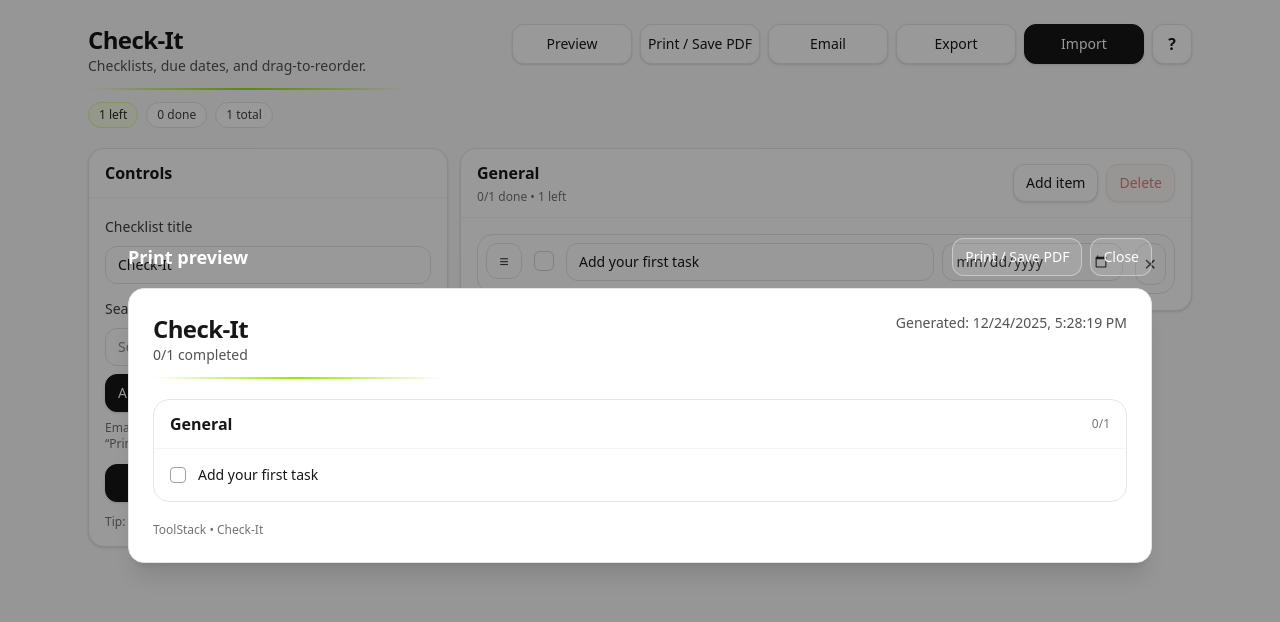
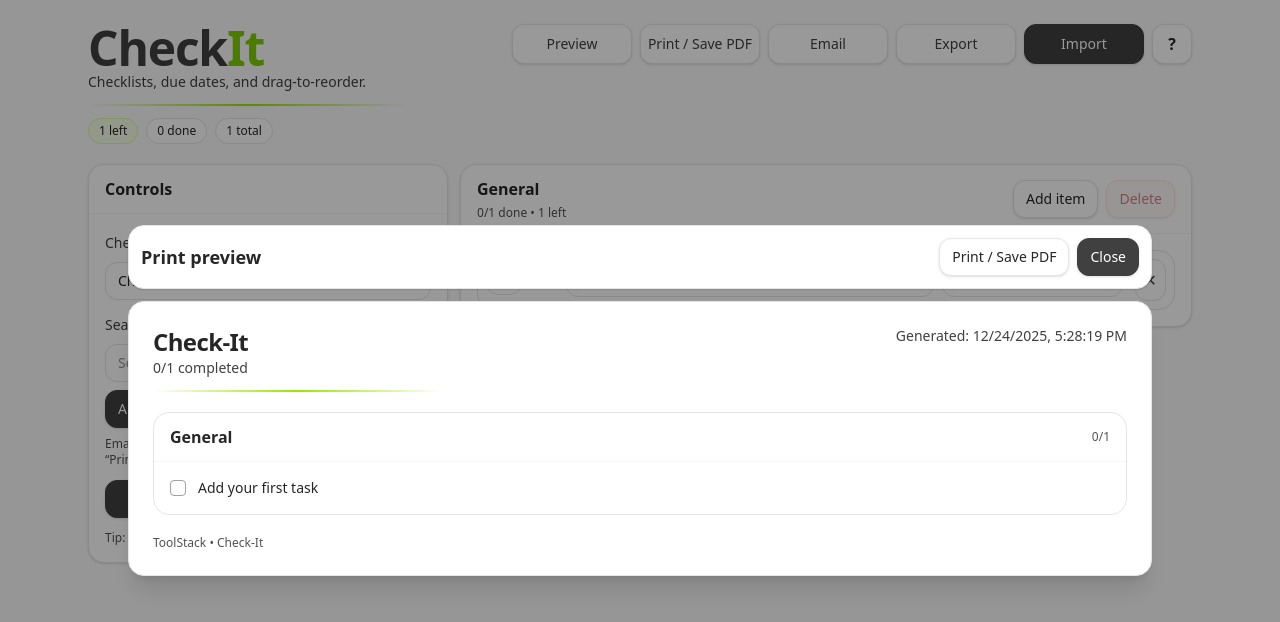
Before and after one commit to retronlinede-design/toolstack-check-it, a React (Vite) app: page / in a window 1280 px wide. Both pictures are taken after a click on the button "Preview". Shown: the top 622 px of the page. Built offline with nearby package versions, Linux system fonts and the light colour scheme.

Commit message:
Check-It: lock master styling (neutral-700 primary, dark grey text, heading update)

```diff
--- a/src/App.jsx
+++ b/src/App.jsx
@@ -44,7 +44,7 @@
 const btnSecondary =
   "print:hidden px-3 py-2 rounded-xl text-sm font-medium border border-neutral-200 bg-white shadow-sm hover:bg-neutral-50 active:translate-y-[1px] transition disabled:opacity-50 disabled:cursor-not-allowed";
 const btnPrimary =
-  "print:hidden px-3 py-2 rounded-xl text-sm font-medium border border-neutral-900 bg-neutral-900 text-white shadow-sm hover:bg-neutral-800 active:translate-y-[1px] transition disabled:opacity-50 disabled:cursor-not-allowed";
+  "print:hidden px-3 py-2 rounded-xl text-sm font-medium border border-neutral-700 bg-neutral-700 text-white shadow-sm hover:bg-neutral-600 active:translate-y-[1px] transition disabled:opacity-50 disabled:cursor-not-allowed";
 const btnDanger =
   "print:hidden px-3 py-2 rounded-xl text-sm font-medium border border-red-200 bg-red-50 text-red-700 shadow-sm hover:bg-red-100 active:translate-y-[1px] transition disabled:opacity-50 disabled:cursor-not-allowed";
 const inputBase =
@@ -69,10 +69,10 @@
 function ActionButton({ children, onClick, tone = "default", disabled, title }) {
   const cls =
     tone === "primary"
-      ? "bg-neutral-900 hover:bg-neutral-800 text-white border-neutral-900"
+      ? "bg-neutral-700 hover:bg-neutral-600 text-white border-neutral-700"
       : tone === "danger"
         ? "bg-red-50 hover:bg-red-100 text-red-700 border-red-200"
-        : "bg-white hover:bg-neutral-50 text-neutral-900 border-neutral-200";
+        : "bg-white hover:bg-neutral-50 text-neutral-700 border-neutral-200";
 
   return (
     <button type="button" onClick={onClick} disabled={disabled} title={title} className={`${ACTION_BASE} ${cls}`}>
@@ -84,8 +84,8 @@
 function ActionFileButton({ children, onFile, accept = "application/json", tone = "primary", title }) {
   const cls =
     tone === "primary"
-      ? "bg-neutral-900 hover:bg-neutral-800 text-white border-neutral-900"
-      : "bg-white hover:bg-neutral-50 text-neutral-900 border-neutral-200";
+      ? "bg-neutral-700 hover:bg-neutral-600 text-white border-neutral-700"
+      : "bg-white hover:bg-neutral-50 text-neutral-700 border-neutral-200";
 
   return (
     <label title={title} className={`${ACTION_BASE} ${cls} cursor-pointer`}>
@@ -106,7 +106,7 @@
       ? "border-lime-200 bg-lime-50 text-neutral-800"
       : tone === "warn"
         ? "border-amber-200 bg-amber-50 text-neutral-800"
-        : "border-neutral-200 bg-white text-neutral-700";
+        : "border-neutral-200 bg-white text-neutral-800";
 
   return (
     <span className={`inline-flex items-center px-2.5 py-1 rounded-full text-xs font-medium border ${cls}`}>
@@ -121,7 +121,7 @@
       type="button"
       onClick={() => onChange(!checked)}
       className={`h-5 w-5 rounded-md border flex items-center justify-center transition ${
-        checked ? "bg-neutral-900 border-neutral-900" : "bg-white border-neutral-300 hover:bg-neutral-50"
+        checked ? "bg-neutral-800 border-neutral-800" : "bg-white border-neutral-300 hover:bg-neutral-50"
       }`}
       aria-label={checked ? "Uncheck" : "Check"}
     >
@@ -147,14 +147,14 @@
       <div className="absolute inset-0 bg-black/40" onClick={onCancel} />
       <div className="relative w-full max-w-md rounded-2xl bg-white border border-neutral-200 shadow-xl overflow-hidden">
         <div className="p-4 border-b border-neutral-100">
-          <div className="text-lg font-semibold text-neutral-900">{title}</div>
-          <div className="text-sm text-neutral-600 mt-1">{message}</div>
+          <div className="text-lg font-semibold text-neutral-800">{title}</div>
+          <div className="text-sm text-neutral-700 mt-1">{message}</div>
           <div className="mt-3 h-[2px] w-40 rounded-full bg-gradient-to-r from-lime-400/0 via-lime-400 to-emerald-400/0" />
         </div>
         <div className="p-4 flex items-center justify-end gap-2">
           <button
             type="button"
-            className="px-3 py-2 rounded-xl text-sm font-medium border border-neutral-200 bg-white hover:bg-neutral-50 text-neutral-900 transition"
+            className="px-3 py-2 rounded-xl text-sm font-medium border border-neutral-200 bg-white hover:bg-neutral-50 text-neutral-800 transition"
             onClick={onCancel}
           >
             Cancel
@@ -182,13 +182,13 @@
       <div className="relative w-full max-w-2xl rounded-2xl bg-white border border-neutral-200 shadow-xl overflow-hidden">
         <div className="p-4 border-b border-neutral-100 flex items-start justify-between gap-4">
           <div>
-            <div className="text-lg font-semibold text-neutral-900">Help</div>
-            <div className="text-sm text-neutral-600 mt-1">How saving works in ToolStack apps.</div>
+            <div className="text-lg font-semibold text-neutral-800">Help</div>
+            <div className="text-sm text-neutral-700 mt-1">How saving works in ToolStack apps.</div>
             <div className="mt-3 h-[2px] w-52 rounded-full bg-gradient-to-r from-lime-400/0 via-lime-400 to-emerald-400/0" />
           </div>
           <button
             type="button"
-            className="px-3 py-2 rounded-xl text-sm font-medium border border-neutral-200 bg-white hover:bg-neutral-50 text-neutral-900 transition"
+            className="px-3 py-2 rounded-xl text-sm font-medium border border-neutral-200 bg-white hover:bg-neutral-50 text-neutral-800 transition"
             onClick={onClose}
           >
             Close
@@ -197,37 +197,35 @@
 
         <div className="p-4 space-y-4 text-sm text-neutral-700">
           <div className="rounded-2xl border border-neutral-200 p-4">
-            <div className="font-semibold text-neutral-900">Autosave (default)</div>
-            <p className="mt-1 text-neutral-600">
+            <div className="font-semibold text-neutral-800">Autosave (default)</div>
+            <p className="mt-1 text-neutral-700">
               Your data saves automatically in this browser on this device (localStorage). If you clear browser data or
               switch devices, it won’t follow automatically.
             </p>
           </div>
 
           <div className="rounded-2xl border border-neutral-200 p-4">
-            <div className="font-semibold text-neutral-900">Export (backup / move devices)</div>
-            <p className="mt-1 text-neutral-600">
+            <div className="font-semibold text-neutral-800">Export (backup / move devices)</div>
+            <p className="mt-1 text-neutral-700">
               Use <span className="font-medium">Export</span> to download a JSON backup file. Save it somewhere safe
               (Drive/Dropbox/email to yourself).
             </p>
           </div>
 
           <div className="rounded-2xl border border-neutral-200 p-4">
-            <div className="font-semibold text-neutral-900">Import (restore)</div>
-            <p className="mt-1 text-neutral-600">
+            <div className="font-semibold text-neutral-800">Import (restore)</div>
+            <p className="mt-1 text-neutral-700">
               Use <span className="font-medium">Import</span> to load a previous JSON backup and continue.
             </p>
           </div>
 
-          <div className="text-xs text-neutral-500">
-            Tip: Export once a week (or after big updates) so you always have a clean backup.
-          </div>
+          <div className="text-xs text-neutral-600">Tip: Export once a week (or after big updates) so you always have a clean backup.</div>
         </div>
 
         <div className="p-4 border-t border-neutral-100 flex items-center justify-end">
           <button
             type="button"
-            className="px-3 py-2 rounded-xl text-sm font-medium border border-neutral-900 bg-neutral-900 text-white hover:bg-neutral-800 transition"
+            className="px-3 py-2 rounded-xl text-sm font-medium border border-neutral-700 bg-neutral-700 text-white hover:bg-neutral-600 transition"
             onClick={onClose}
           >
             Got it
@@ -236,6 +234,17 @@
       </div>
     </div>
   );
+}
+
+// DEV-only micro tests (kept tiny, no runtime impact in production builds)
+if (import.meta?.env?.DEV) {
+  console.assert(
+    JSON.stringify(arrayMove([1, 2, 3], 0, 2)) === JSON.stringify([2, 3, 1]),
+    "arrayMove should move item"
+  );
+  console.assert(safeParse("{\"a\":1}", null)?.a === 1, "safeParse should parse valid JSON");
+  console.assert(safeParse("not-json", "x") === "x", "safeParse should fallback on invalid JSON");
+  console.assert(/\d{4}-\d{2}-\d{2}/.test(todayISO()), "todayISO should be YYYY-MM-DD");
 }
 
 export default function App() {
@@ -361,18 +370,19 @@
     lines.push(`Title: ${title || "Check-It"}`);
     lines.push(`Date: ${iso}`);
     lines.push(`Generated: ${now.toLocaleString()}`);
-    lines.push(``);
+    lines.push("");
     lines.push(
       `Summary: ${totals.done}/${totals.total} completed${totals.overdue ? ` • ${totals.overdue} overdue` : ""}`
     );
     if (isFiltered) lines.push(`View: Filtered • Showing ${filteredTotals.total} item(s)`);
-    lines.push(``);
+    lines.push("");
 
     for (const s of filteredSections) {
       const items = s.items || [];
       if (!items.length) continue;
       const stAll = sectionTotals.find((x) => x.id === s.id) || { total: 0, done: 0, left: 0, overdue: 0 };
-      const stShown = filteredSectionTotals.find((x) => x.id === s.id) || { total: 0, done: 0, left: 0, overdue: 0 };
+      const stShown =
+        filteredSectionTotals.find((x) => x.id === s.id) || { total: 0, done: 0, left: 0, overdue: 0 };
 
       lines.push(`== ${s.name} ==`);
       lines.push(isFiltered ? `Showing: ${stShown.total}/${stAll.total}` : `Items: ${stAll.total}`);
@@ -381,7 +391,7 @@
         const due = it.dueDate ? ` (due ${it.dueDate})` : "";
         lines.push(`${mark} ${it.text}${due}`);
       }
-      lines.push(``);
+      lines.push("");
     }
 
     lines.push(`Link: https://toolstack-check-it.vercel.app`);
@@ -439,7 +449,9 @@
 
   const deleteItem = (sectionId, itemId) => {
     setSections((prev) =>
-      prev.map((s) => (s.id === sectionId ? { ...s, items: (s.items || []).filter((it) => it.id !== itemId) } : s))
+      prev.map((s) =>
+        s.id === sectionId ? { ...s, items: (s.items || []).filter((it) => it.id !== itemId) } : s
+      )
     );
   };
 
@@ -498,7 +510,7 @@
   };
 
   return (
-    <div className="min-h-screen bg-neutral-50 text-neutral-900">
+    <div className="min-h-screen bg-neutral-50 text-neutral-800">
       {/* Print rules */}
       <style>{`
         @media print { .print\\:hidden { display: none !important; } }
@@ -529,19 +541,13 @@
         <div className="fixed inset-0 z-50 flex items-center justify-center p-4 sm:p-8">
           <div className="absolute inset-0 bg-black/40" onClick={() => setPreviewOpen(false)} />
           <div className="relative w-full max-w-5xl">
-            <div className="flex items-center justify-between gap-3 mb-3">
-              <div className="text-lg font-semibold text-white">Print preview</div>
+            <div className="mb-3 rounded-2xl bg-white border border-neutral-200 shadow-sm p-3 flex items-center justify-between gap-3">
+              <div className="text-lg font-semibold text-neutral-800">Print preview</div>
               <div className="flex items-center gap-2">
-                <button
-                  className="px-3 py-2 rounded-xl text-sm font-medium border border-white/40 bg-white/10 hover:bg-white/15 text-white transition"
-                  onClick={() => window.print()}
-                >
+                <button className={btnSecondary} onClick={() => window.print()}>
                   Print / Save PDF
                 </button>
-                <button
-                  className="px-3 py-2 rounded-xl text-sm font-medium border border-white/40 bg-white/10 hover:bg-white/15 text-white transition"
-                  onClick={() => setPreviewOpen(false)}
-                >
+                <button className={btnPrimary} onClick={() => setPreviewOpen(false)}>
                   Close
                 </button>
               </div>
@@ -551,22 +557,22 @@
               <div id="checkit-print" className="p-6">
                 <div className="flex items-start justify-between gap-4">
                   <div>
-                    <div className="text-2xl font-bold tracking-tight text-neutral-900">{title || "Check-It"}</div>
-                    <div className="text-sm text-neutral-600">
+                    <div className="text-2xl font-bold tracking-tight text-neutral-800">{title || "Check-It"}</div>
+                    <div className="text-sm text-neutral-700">
                       {totals.done}/{totals.total} completed{totals.overdue ? ` • ${totals.overdue} overdue` : ""}
                       {isFiltered ? ` • showing ${filteredTotals.total} item(s)` : ""}
                     </div>
                     <div className="mt-3 h-[2px] w-72 rounded-full bg-gradient-to-r from-lime-400/0 via-lime-400 to-emerald-400/0" />
                   </div>
-                  <div className="text-sm text-neutral-600">Generated: {new Date().toLocaleString()}</div>
+                  <div className="text-sm text-neutral-700">Generated: {new Date().toLocaleString()}</div>
                 </div>
 
                 <div className="mt-5 space-y-5">
                   {filteredSections.map((s) => (
                     <div key={s.id} className="rounded-2xl border border-neutral-200">
                       <div className="px-4 py-3 border-b border-neutral-100 flex items-center justify-between">
-                        <div className="font-semibold text-neutral-900">{s.name}</div>
-                        <div className="text-xs text-neutral-500">
+                        <div className="font-semibold text-neutral-800">{s.name}</div>
+                        <div className="text-xs text-neutral-600">
                           {(s.items || []).filter((i) => i.done).length}/{(s.items || []).length}
                         </div>
                       </div>
@@ -577,31 +583,29 @@
                               <li key={it.id} className="flex items-start gap-3">
                                 <div
                                   className={`mt-0.5 h-4 w-4 rounded border ${
-                                    it.done ? "bg-neutral-900 border-neutral-900" : "bg-white border-neutral-400"
+                                    it.done ? "bg-neutral-800 border-neutral-800" : "bg-white border-neutral-400"
                                   }`}
                                 />
                                 <div className="min-w-0 flex-1">
                                   <div
-                                    className={`text-sm ${it.done ? "text-neutral-500 line-through" : "text-neutral-900"}`}
+                                    className={`text-sm ${it.done ? "text-neutral-600 line-through" : "text-neutral-800"}`}
                                   >
                                     {it.text}
                                   </div>
-                                  {it.dueDate ? (
-                                    <div className="text-xs text-neutral-500 mt-0.5">Due: {it.dueDate}</div>
-                                  ) : null}
+                                  {it.dueDate ? <div className="text-xs text-neutral-600 mt-0.5">Due: {it.dueDate}</div> : null}
                                 </div>
                               </li>
                             ))}
                           </ul>
                         ) : (
-                          <div className="text-sm text-neutral-500">(no items)</div>
+                          <div className="text-sm text-neutral-600">(no items)</div>
                         )}
                       </div>
                     </div>
                   ))}
                 </div>
 
-                <div className="mt-5 text-xs text-neutral-500">ToolStack • Check-It</div>
+                <div className="mt-5 text-xs text-neutral-600">ToolStack • Check-It</div>
               </div>
             </div>
           </div>
@@ -612,8 +616,8 @@
         {/* Header */}
         <div className="flex flex-col gap-3 sm:flex-row sm:items-start sm:justify-between">
           <div>
-            <div className="text-2xl font-bold tracking-tight text-neutral-900">Check-It</div>
-            <div className="text-sm text-neutral-600">Checklists, due dates, and drag-to-reorder.</div>
+            <div className="text-4xl sm:text-5xl font-black tracking-tight text-neutral-700"><span>Check</span><span className="text-lime-500">It</span></div>
+            <div className="text-sm text-neutral-700">Checklists, due dates, and drag-to-reorder.</div>
             <div className="mt-3 h-[2px] w-80 rounded-full bg-gradient-to-r from-lime-400/0 via-lime-400 to-emerald-400/0" />
             <div className="mt-3 flex flex-wrap gap-2">
               <Pill tone="accent">{totals.left} left</Pill>
@@ -651,7 +655,7 @@
                 type="button"
                 title="Help"
                 onClick={() => setHelpOpen(true)}
-                className="print:hidden absolute right-0 top-0 h-10 w-10 rounded-xl border border-neutral-200 bg-white hover:bg-neutral-50 shadow-sm flex items-center justify-center font-bold text-neutral-900"
+                className="print:hidden absolute right-0 top-0 h-10 w-10 rounded-xl border border-neutral-200 bg-white hover:bg-neutral-50 shadow-sm flex items-center justify-center font-bold text-neutral-800"
                 aria-label="Help"
               >
                 ?
@@ -664,7 +668,7 @@
           {/* Controls */}
           <div className={`${card}`}>
             <div className={`${cardHead}`}>
-              <div className="font-semibold text-neutral-900">Controls</div>
+              <div className="font-semibold text-neutral-800">Controls</div>
             </div>
             <div className={`${cardPad} space-y-3`}>
               <div>
@@ -687,8 +691,8 @@
                     type="button"
                     className={`print:hidden px-3 py-2 rounded-xl text-sm font-medium border shadow-sm transition ${
                       filter === "all"
-                        ? "border-neutral-900 bg-neutral-900 text-white"
-                        : "border-neutral-200 bg-white hover:bg-neutral-50 text-neutral-900"
+                        ? "border-neutral-700 bg-neutral-700 text-white hover:bg-neutral-600"
+                        : "border-neutral-200 bg-white hover:bg-neutral-50 text-neutral-800"
                     }`}
                     onClick={() => setFilter("all")}
                   >
@@ -698,8 +702,8 @@
                     type="button"
                     className={`print:hidden px-3 py-2 rounded-xl text-sm font-medium border shadow-sm transition ${
                       filter === "today"
-                        ? "border-neutral-900 bg-neutral-900 text-white"
-                        : "border-neutral-200 bg-white hover:bg-neutral-50 text-neutral-900"
+                        ? "border-neutral-700 bg-neutral-700 text-white hover:bg-neutral-600"
+                        : "border-neutral-200 bg-white hover:bg-neutral-50 text-neutral-800"
                     }`}
                     onClick={() => setFilter("today")}
                   >
@@ -709,8 +713,8 @@
                     type="button"
                     className={`print:hidden px-3 py-2 rounded-xl text-sm font-medium border shadow-sm transition ${
                       filter === "overdue"
-                        ? "border-neutral-900 bg-neutral-900 text-white"
-                        : "border-neutral-200 bg-white hover:bg-neutral-50 text-neutral-900"
+                        ? "border-neutral-700 bg-neutral-700 text-white hover:bg-neutral-600"
+                        : "border-neutral-200 bg-white hover:bg-neutral-50 text-neutral-800"
                     }`}
                     onClick={() => setFilter("overdue")}
                   >
@@ -732,10 +736,10 @@
                 </div>
 
                 {isFiltered ? (
-                  <div className="mt-2 text-xs text-neutral-500">Showing {filteredTotals.total} item(s) (filtered)</div>
+                  <div className="mt-2 text-xs text-neutral-600">Showing {filteredTotals.total} item(s) (filtered)</div>
                 ) : null}
 
-                <div className="mt-2 text-xs text-neutral-500">
+                <div className="mt-2 text-xs text-neutral-600">
                   Email sends a text summary (no PDF attachment). Use “Print / Save PDF” to attach a PDF manually.
                 </div>
               </div>
@@ -756,7 +760,7 @@
                 </SmallButton>
               </div>
 
-              <div className="text-xs text-neutral-500">Tip: drag the handle (≡) to reorder items inside a section.</div>
+              <div className="text-xs text-neutral-600">Tip: drag the handle (≡) to reorder items inside a section.</div>
             </div>
           </div>
 
@@ -773,11 +777,11 @@
                   <div className={`${cardHead} flex items-center justify-between gap-3`}>
                     <div className="min-w-0">
                       <input
-                        className="w-full font-semibold text-neutral-900 bg-transparent outline-none"
+                        className="w-full font-semibold text-neutral-800 bg-transparent outline-none"
                         value={s.name}
                         onChange={(e) => renameSection(s.id, e.target.value)}
                       />
-                      <div className="text-xs text-neutral-500 mt-1">
+                      <div className="text-xs text-neutral-600 mt-1">
                         {st.done}/{st.total} done • {st.left} left{st.overdue ? ` • ${st.overdue} overdue` : ""}
                         {isFiltered ? <span className="ml-2">• showing {stShown.total}/{stAll.total}</span> : null}
                       </div>
@@ -829,8 +833,8 @@
                                   <input
                                     className={`w-full rounded-xl border px-3 py-2 text-sm outline-none transition focus:ring-2 focus:ring-lime-400/25 focus:border-neutral-300 ${
                                       it.done
-                                        ? "border-neutral-200 bg-neutral-50 text-neutral-500 line-through"
-                                        : "border-neutral-200 bg-white text-neutral-900"
+                                        ? "border-neutral-200 bg-neutral-50 text-neutral-600 line-through"
+                                        : "border-neutral-200 bg-white text-neutral-800"
                                     }`}
                                     value={it.text}
                                     onChange={(e) => updateItem(s.id, it.id, { text: e.target.value })}
@@ -861,7 +865,7 @@
                         })}
                       </ul>
                     ) : (
-                      <div className="text-sm text-neutral-500">No items yet. Click “Add item”.</div>
+                      <div className="text-sm text-neutral-600">No items yet. Click “Add item”.</div>
                     )}
                   </div>
                 </div>
@@ -871,7 +875,7 @@
         </div>
 
         {toast ? (
-          <div className="fixed bottom-6 right-6 rounded-2xl bg-neutral-900 text-white px-4 py-3 shadow-xl print:hidden">
+          <div className="fixed bottom-6 right-6 rounded-2xl bg-neutral-800 text-white px-4 py-3 shadow-xl print:hidden">
             <div className="text-sm">{toast}</div>
           </div>
         ) : null}
```
